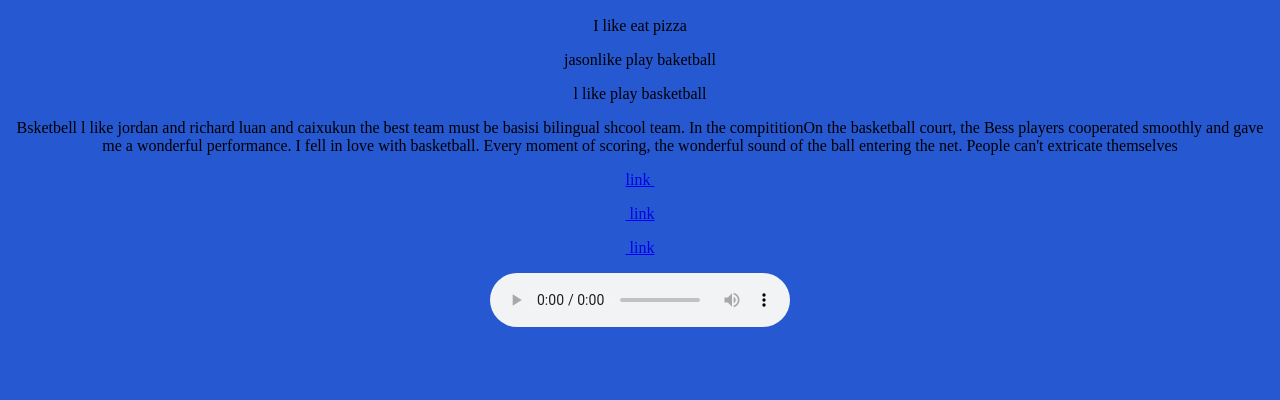
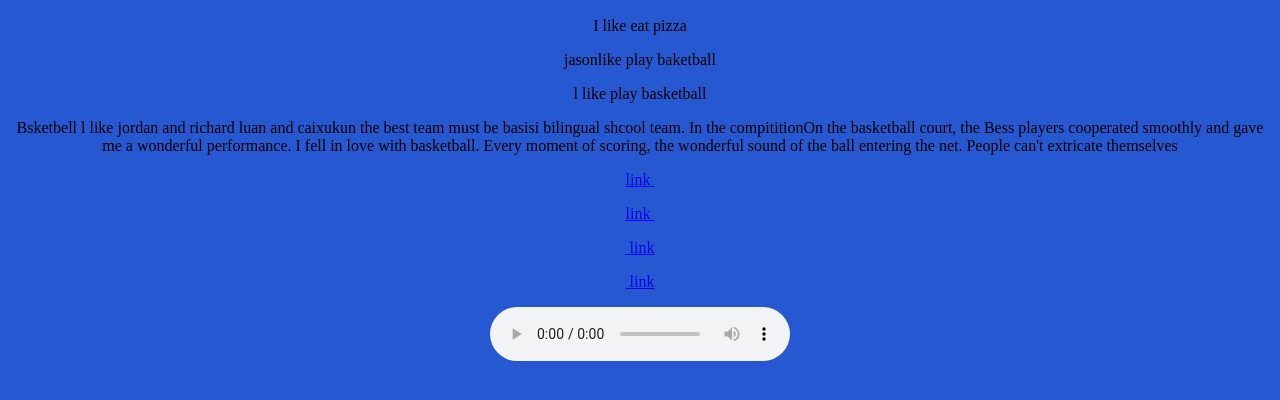
Before and after one commit to jasonsasas/jasonsasas.github.io, a plain HTML site: page index.html in a window 1280 px wide. Shown: the part 110-510 px from the top of the page. Drawn offline with Linux system fonts and the light colour scheme.

Commit message:
Add files via upload

```diff
--- a/index.html
+++ b/index.html
@@ -17,6 +17,7 @@
 <p>l like play basketball</p>
 <p>Bsketbell l like jordan and richard luan and caixukun the best team must be basisi bilingual shcool team. In the compititionOn the basketball court, the Bess players cooperated smoothly and gave me a wonderful performance. I fell in love with basketball. Every moment of scoring, the wonderful sound of the ball entering the net. People can't extricate themselves</p>
 <p><a href="jason.html">link&nbsp;</a></p>
+<p><a href="Untitled-1.html">link&nbsp;</a></p>
 <p><a href="jaosn.html">&nbsp;link</a></p>
 <p><a href="jason33.html">&nbsp;link</a></p>
 <audio controls autoplay>
```
